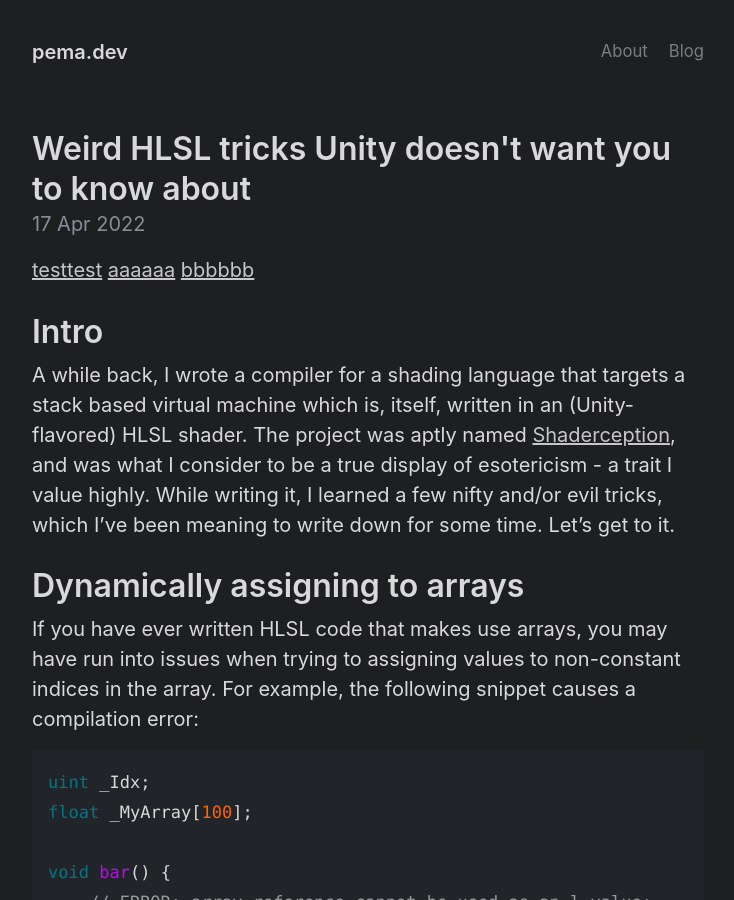
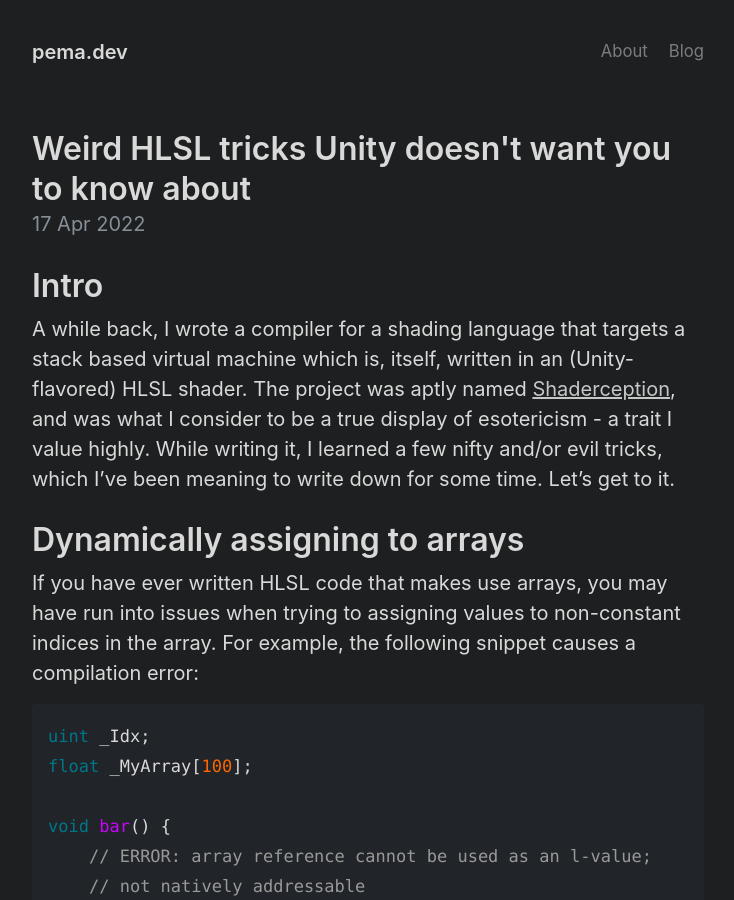
Before and after one commit to pema99/pema99.github.io, a Jekyll site: the page built from _posts/2022-04-17-nans.md, in a window 1280 px wide and 900 px high. Shown: the whole window, without its empty margins (272-1006 px from the left). Built offline with Jekyll 4.4.1, drawn with Linux system fonts in a browser that asks for light colours.

Commit message:
Update 2022-04-17-nans.md

```diff
--- a/_posts/2022-04-17-nans.md
+++ b/_posts/2022-04-17-nans.md
@@ -2,10 +2,6 @@
 layout: post
 title: Weird HLSL tricks Unity doesn't want you to know about
 ---
-
-[testtest](#NaNs_are_weird)
-[aaaaaa](#NaNs-are-weird)
-[bbbbbb](#nans-are-weird)
 
 # Intro
 A while back, I wrote a compiler for a shading language that targets a stack based virtual machine which is, itself, written in an (Unity-flavored) HLSL shader. The project was aptly named [Shaderception](https://github.com/pema99/Shaderception), and was what I consider to be a true display of esotericism - a trait I value highly. While writing it, I learned a few nifty and/or evil tricks, which I've been meaning to write down for some time. Let's get to it.
```
